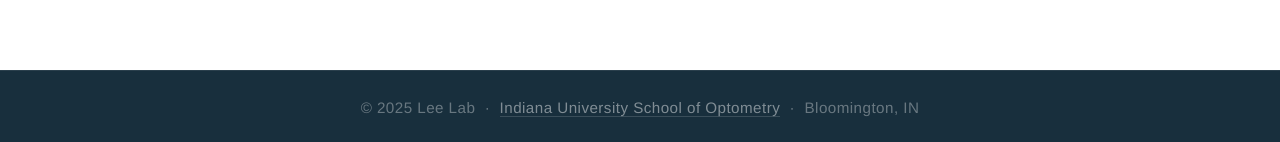
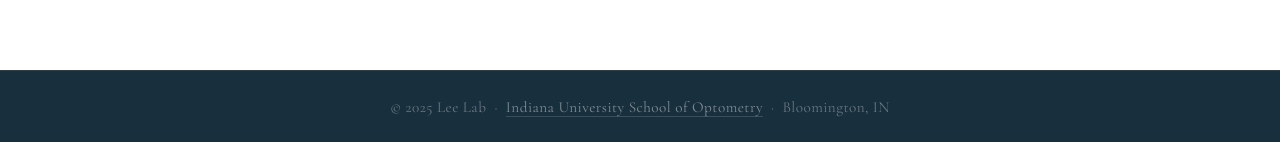
Before and after one commit to leelab-vision/leelab-vision.github.io, a plain HTML site: page index.html in a window 1280 px wide. Shown: the part 1786-1928 px from the top of the page. Drawn offline with nearby package versions, Linux system fonts and the light colour scheme.

Commit message:
Add files via upload

```diff
--- a/css/styles.css
+++ b/css/styles.css
@@ -296,7 +296,7 @@ footer {
   padding: 1.5rem 2.5rem; text-align: center;
   color: rgba(255,255,255,0.35);
   font-size: 0.95rem; letter-spacing: 0.03em;
-  font-family: 'Helvetica Neue', Helvetica, Arial, sans-serif;
+  font-family: 'Cormorant Garamond', 'Cormorant', Georgia, serif;
 }
 footer a { color: rgba(255,255,255,0.45); border-bottom: 1px solid rgba(255,255,255,0.15); }
 footer a:hover { color: rgba(255,255,255,0.8); text-decoration: none; }
```
